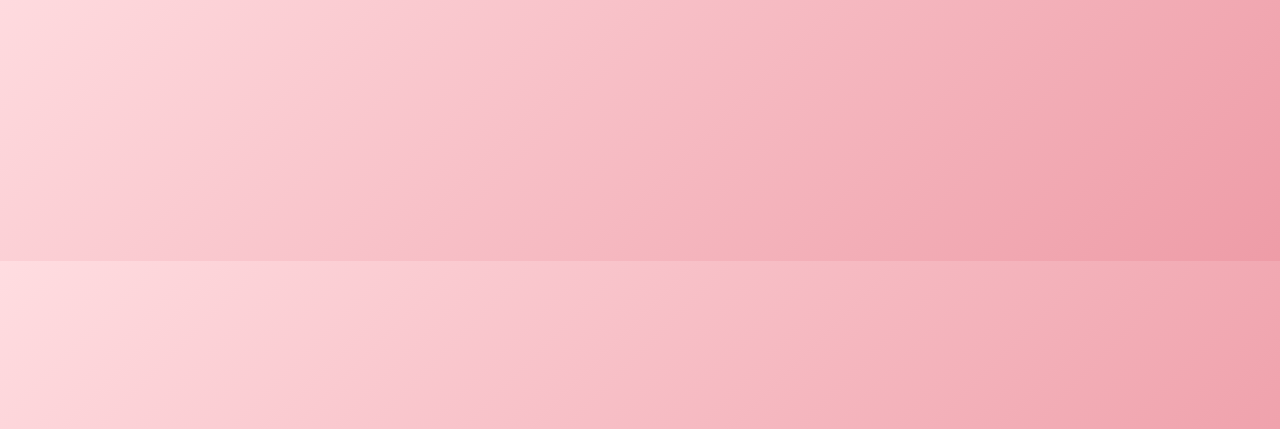
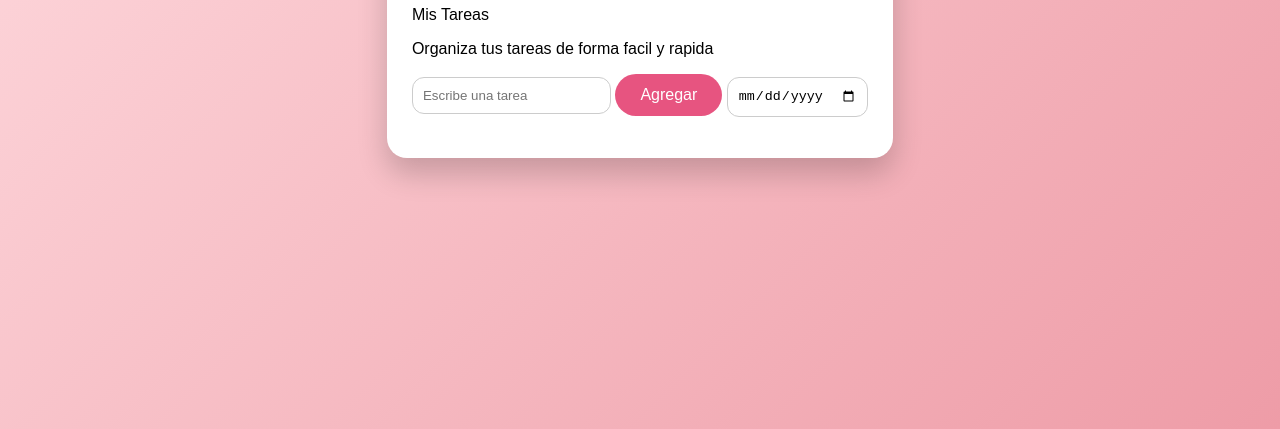
Before and after one commit to AlexiS52-bit/taskio, a plain HTML site: page index.html in a window 1280 px wide. Shown: the part 371-800 px from the top of the page. Drawn offline with Linux system fonts and the light colour scheme.

Commit message:
Update style.css

```diff
--- a/style.css
+++ b/style.css
@@ -1,69 +1,21 @@
 body {
-  font-family: Arial, sans-serif;
-  background-color: #f2f2f2;
+  margin: 0;
+  font-family: 'Poppins', sans-serif;
+  background: linear-gradient(135deg, #ffdde1, #ee9ca7);
+  min-height: 100vh;
   display: flex;
   justify-content: center;
-  margin-top: 50px;
-}
-
-h1 {
-  text-align: center;
-  color: #333;
-}
-
-input {
-  padding: 10px;
-  width: 250px;
-  border: 1px solid #ccc;
-  border-radius: 5px;
-}
-
-button {
-  padding: 10px 15px;
-  margin-left: 10px;
-  border: none;
-  background-color: #28a745;
-  color: white;
-  font-weight: bold;
-  border-radius: 5px;
-  cursor: pointer;
-}
-
-button:hover {
-  background-color: #218838;
-}
-
-ul {
-  margin-top: 20px;
-  list-style-type: none;
-  padding: 0;
-  width: 300px;
-}
-
-li {
-  background-color: white;
-  padding: 10px;
-  margin-bottom: 10px;
-  border-radius: 5px;
-  border: 1px solid #ccc;
-
-}
-/* ===== MEJORA VISUAL (NO BORRAR NADA DE ARRIBA) ===== */
-
-body {
-  background: linear-gradient(135deg, #ffdde1, #ee9ca7);
-}
-
-.container {
-  background: #ffffff;
-  border-radius: 20px;
-  padding: 25px;
-  box-shadow: 0 15px 30px rgba(0,0,0,0.2);
+  align-items: center;
 }
 
 button {
   background: #e75480;
+  color: white;
+  border: none;
+  padding: 12px 25px;
   border-radius: 25px;
+  font-size: 16px;
+  cursor: pointer;
   transition: 0.3s;
 }
 
@@ -71,3 +23,16 @@
   background: #d64570;
   transform: scale(1.05);
 }
+
+input, textarea {
+  border-radius: 12px;
+  border: 1px solid #ccc;
+  padding: 10px;
+}
+
+.card, .container, .app, .panel {
+  background: white;
+  padding: 25px;
+  border-radius: 20px;
+  box-shadow: 0 15px 30px rgba(0,0,0,0.2);
+}
```
